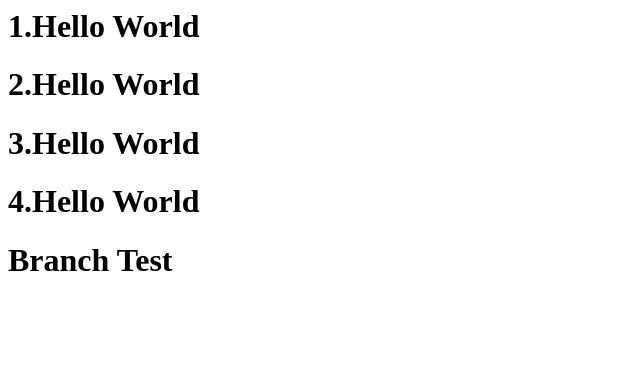
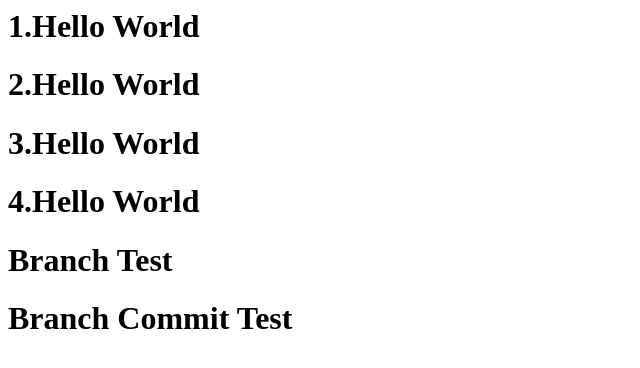
Before and after one commit to beviosy/ossTest, a plain HTML site: page index.html in a window 1280 px wide. Shown: the whole page, without its empty margins (0-640 px from the left). Drawn offline with Linux system fonts and the light colour scheme.

Commit message:
branch commit test

```diff
--- a/index.html
+++ b/index.html
@@ -10,5 +10,6 @@
         <h1>4.Hello World</h1>
 
         <h1>Branch Test</h1>
+        <h1>Branch Commit Test</h1>
     </body>
 </html>
```
